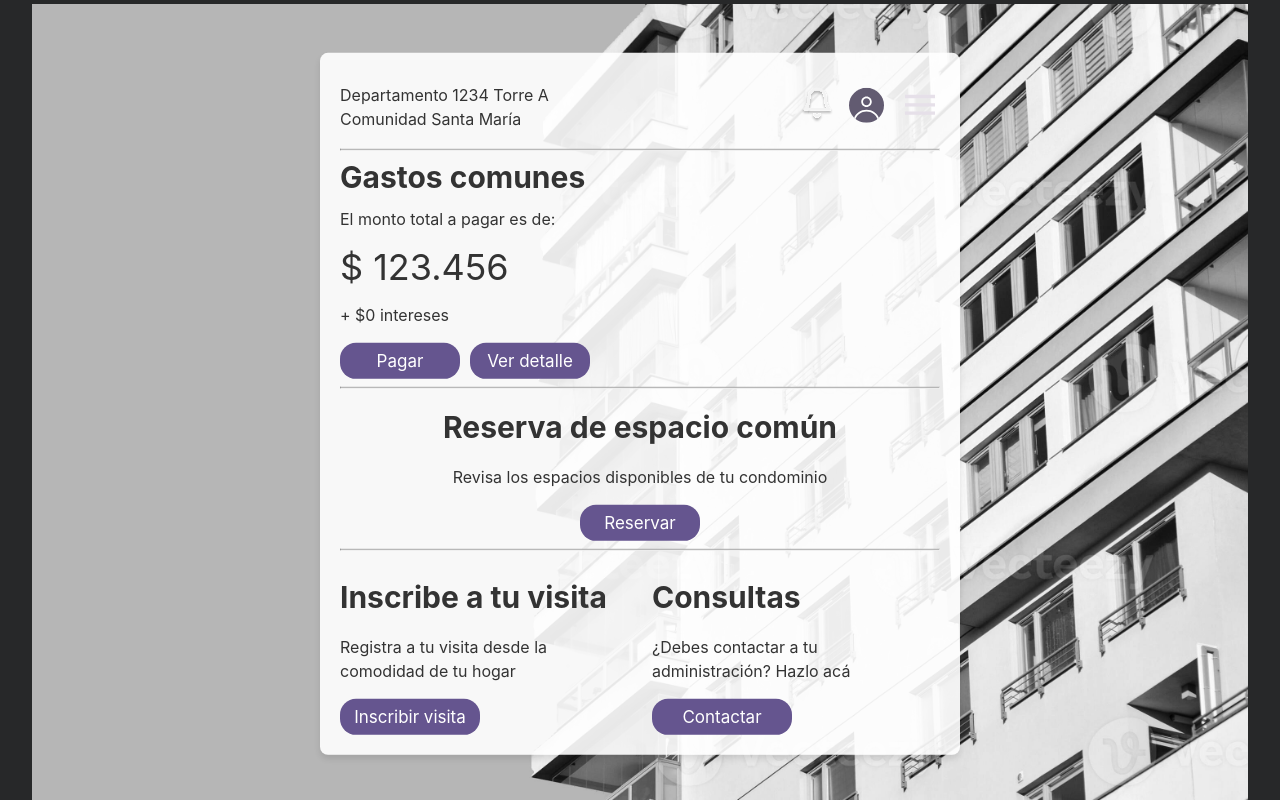
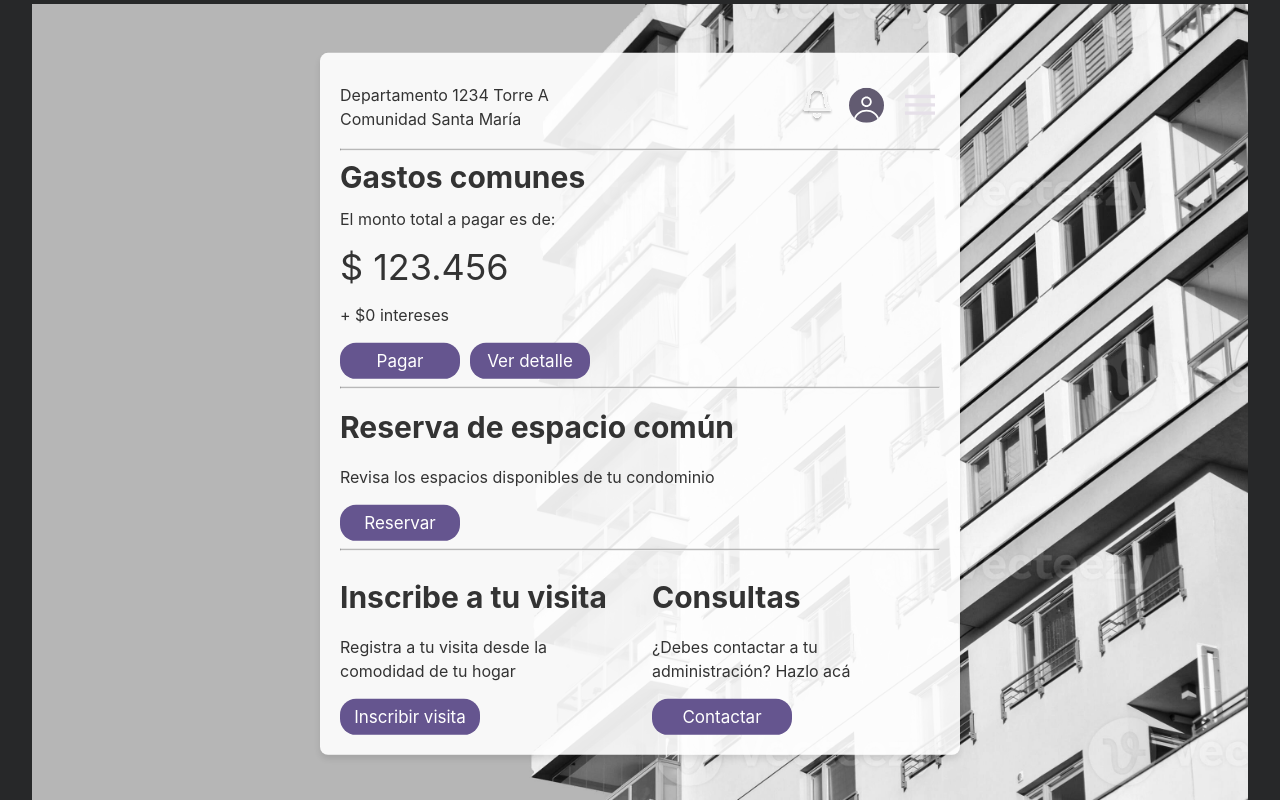
Before and after one commit to retamaish/INF322-DIU-ComunidadEdificio, a React app: page / in a window 1280 px wide. Built offline with nearby package versions, Linux system fonts and the light colour scheme; the HTML template or start-up script is replaced by a standard one.

Commit message:
Update Home.jsx

```diff
--- a/src/pages/Home.jsx
+++ b/src/pages/Home.jsx
@@ -74,7 +74,7 @@ export const Home = () => {
 
         <hr />
 
-        <div className='home__mid' style={{ width: '100%', textAlign: 'center' }}>
+        <div className='home__mid' style={{ width: '100%'}}>
           <H1 className='bold'>Reserva de espacio común</H1>
           <P>Revisa los espacios disponibles de tu condominio</P>
           <button className='button button__submit' onClick={() => navigate('reservar-espacios-comunes')} style={{ width: '120px' }}>Reservar</button>
```
